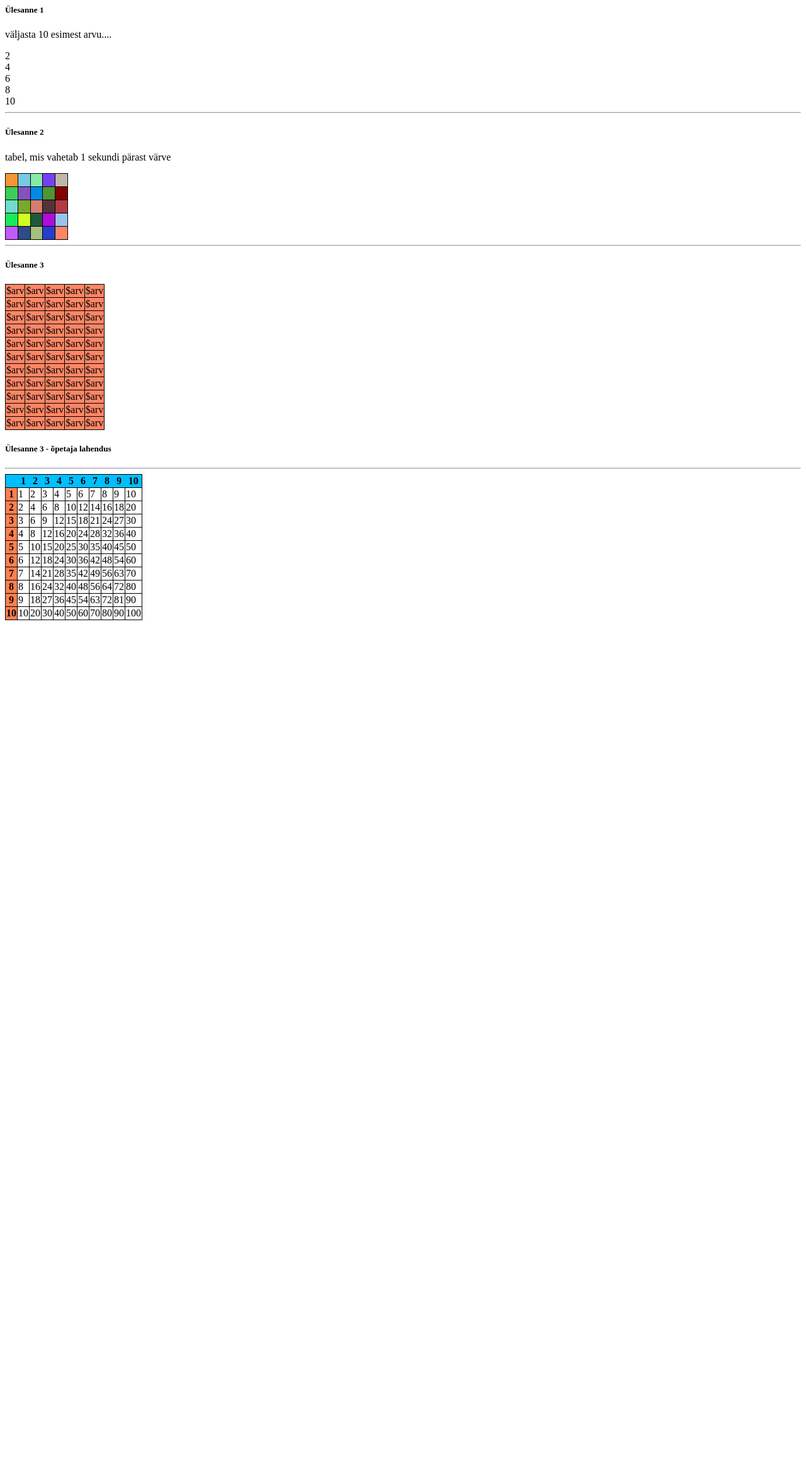
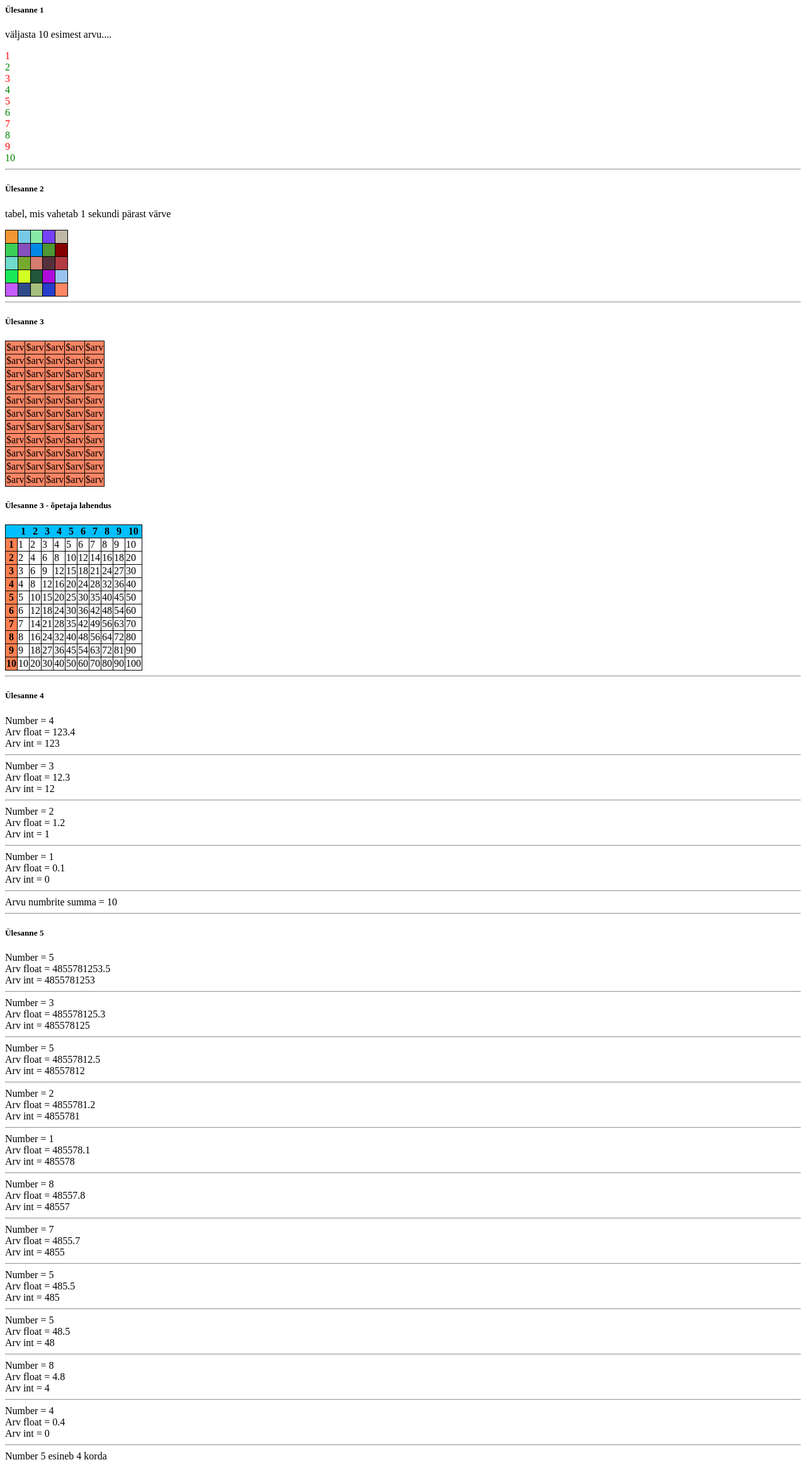
Before and after one commit to saarakhk/php_alused, a PHP site: page / in a window 1280 px wide. Shown: the whole page at 63% size. Before the commit the page ends 985 px from the top, so only its background shows below. Run offline with PHP 8.4, Linux system fonts and the light colour scheme.

Commit message:
while tsükkel

```diff
--- a/Loops/index.php
+++ b/Loops/index.php
@@ -28,7 +28,7 @@ for($arv = 1; $arv <= 10; $arv++){
     }*/
 
     $varv = ($arv % 2 == 0) ? 'green' : 'red';
-    echo '<div style="color: >'.$arv.'</div>';
+    echo '<div style="color: '.$varv.'">'.$arv.'</div>';
 
 }
 
@@ -102,6 +102,51 @@ echo '<table>';
                 echo '</td>';
             }
     }
+    echo '</table>';
 
 echo '<hr>';
+
+// WHILE TSÜKKEL
 // ülesanne: liida kokku arvud 1234 et vastus oleks 10, kasutades while tsükklit?
+
+    /* while(tingimus){
+        tegevused, mis toimuvad nii kaua kuni
+        tingimus kehtib
+    }
+   */
+echo '<h5>Ülesanne 4</h5>';
+$arv4 = 1234;
+$summa = 0;
+while($arv4 != 0) {
+    $number = $arv4 % 10;
+    echo 'Number = '.$number.'<br>';
+    $arv4 = $arv4 / 10;
+    echo 'Arv float = '.$arv4.'<br>';
+    settype($arv4, 'int');
+    echo 'Arv int = '.$arv4.'<br>';
+    // $summa = $summa + $number;
+    $summa += $number;
+    echo '<hr>';
+}
+echo 'Arvu numbrite summa = '.$summa.'<br>';
+
+echo '<hr>';
+
+echo '<h5>Ülesanne 5</h5>';
+
+// tee programm, mis ütleb, mitu 5 on antud arvu sees. nt $arv = 48557812535
+
+$arv5 = 48557812535;
+$kordamine = 0;
+
+while($arv5 != 0) {
+    $number1 = $arv5 % 10;
+    echo 'Number = '.$number1.'<br>';
+    $arv5 = $arv5 / 10;
+    echo 'Arv float = '.$arv5.'<br>';
+    settype($arv5, 'int');
+    echo 'Arv int = '.$arv5.'<br>';
+    if($number1 == 5) $kordamine++;
+    echo '<hr>';
+}
+echo 'Number 5 esineb '.$kordamine.' korda<br>';
```
